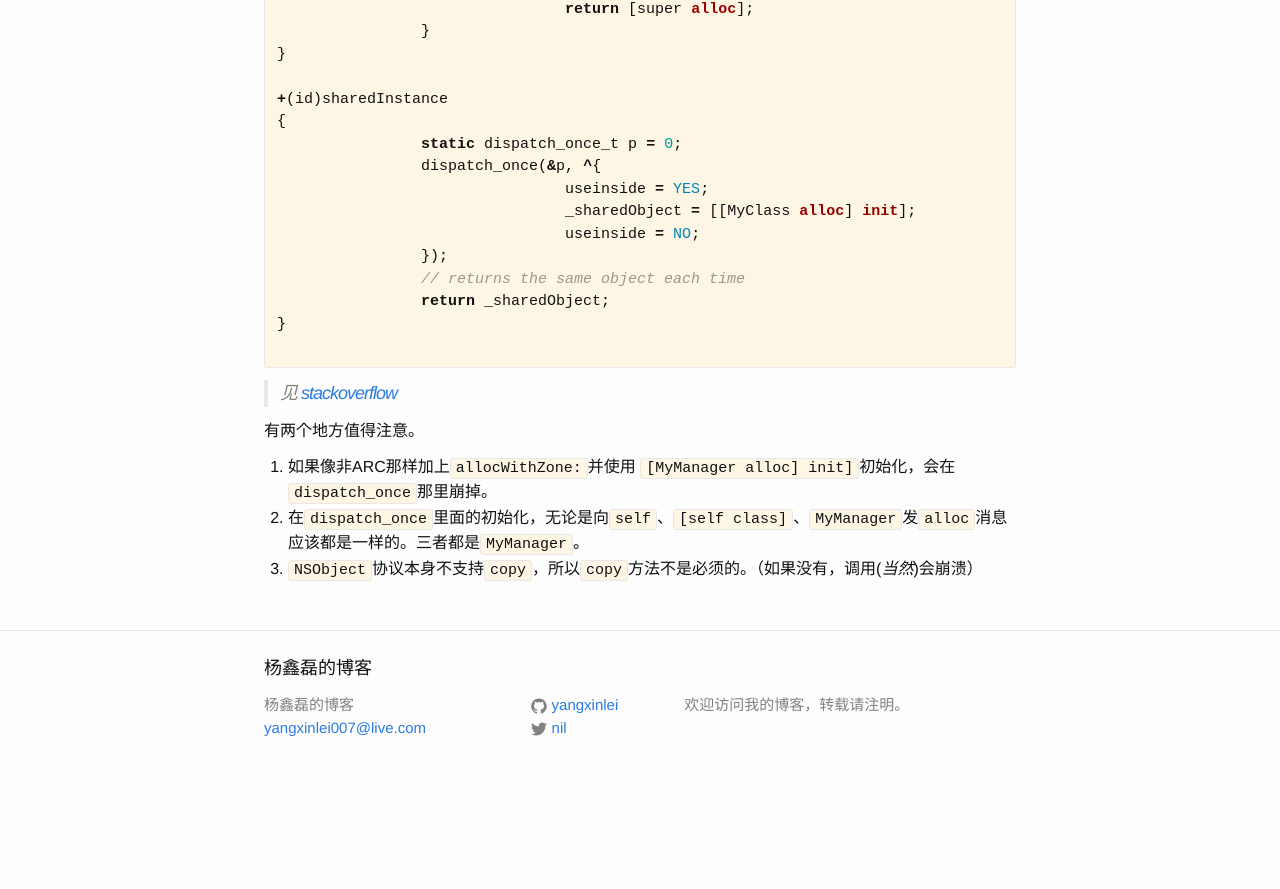
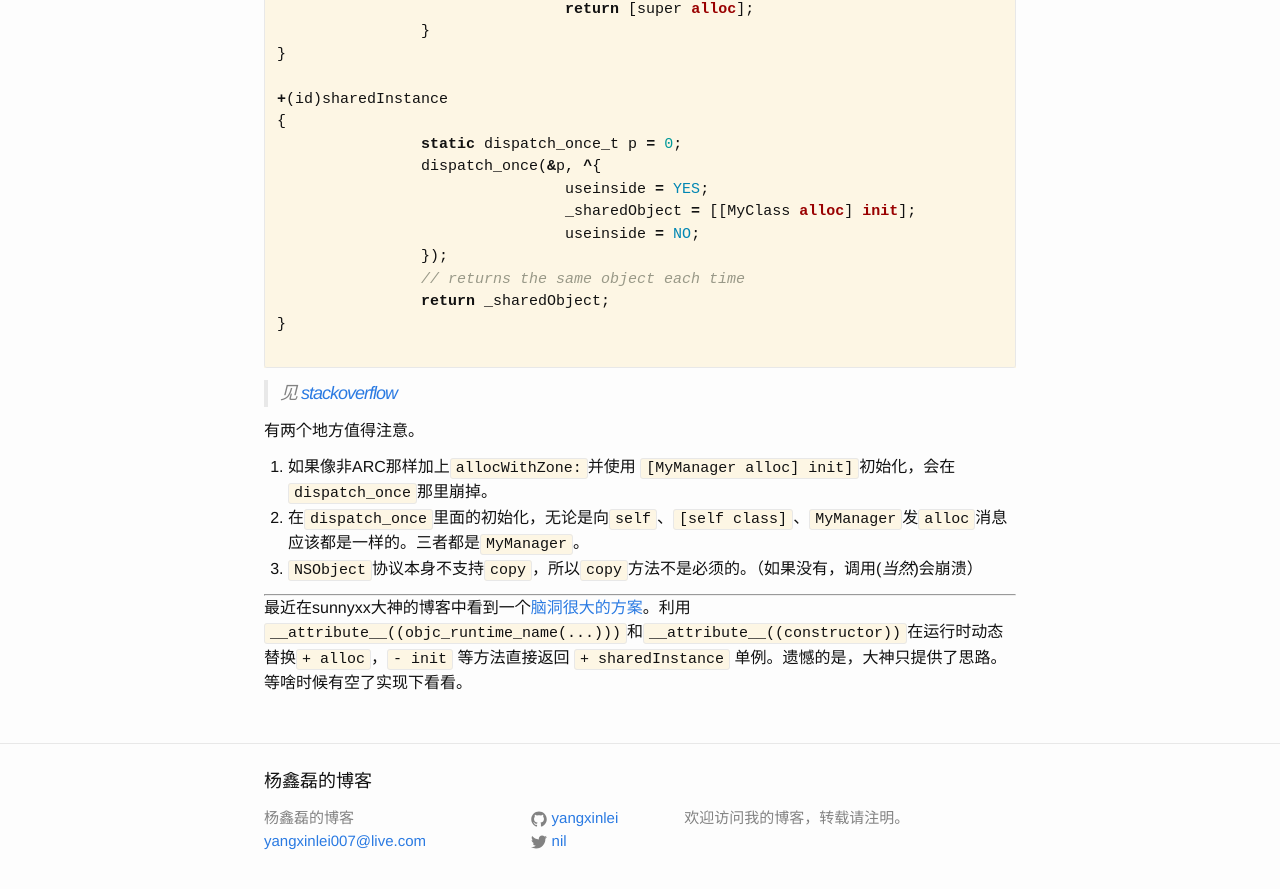
Before and after one commit to YangXinlei/yangxinlei.github.io, a Jekyll site: the page built from _posts/2016-09-30-OC singleton.md, in a window 1280 px wide and 900 px high, scrolled down 2406 px. Shown: the top 889 px of the window. Built offline with Jekyll 4.4.1, drawn with Linux system fonts in a browser that asks for light colours; before the commit the page ends 3193 px from its top, so only the background shows below that.

Commit message:
update sigleton.md

```diff
--- a/_posts/2016-09-30-OC singleton.md
+++ b/_posts/2016-09-30-OC singleton.md
@@ -140,3 +140,7 @@ static id _sharedObject = nil;
  1.  如果像非ARC那样加上`allocWithZone:`并使用 `[MyManager alloc] init]`初始化，会在`dispatch_once`那里崩掉。
  2.  在`dispatch_once`里面的初始化，无论是向`self`、`[self class]`、`MyManager`发`alloc`消息应该都是一样的。三者都是`MyManager`。
  3.  `NSObject`协议本身不支持`copy`，所以`copy`方法不是必须的。（如果没有，调用(*当然*)会崩溃）
+
+----
+
+最近在sunnyxx大神的博客中看到一个[脑洞很大的方案](http://blog.sunnyxx.com/2016/05/14/clang-attributes/)。利用 `__attribute__((objc_runtime_name(...)))`和`__attribute__((constructor))`在运行时动态替换`+ alloc`，`- init` 等方法直接返回 `+ sharedInstance` 单例。遗憾的是，大神只提供了思路。等啥时候有空了实现下看看。
```
Also changed, not shown: 1 other file.
